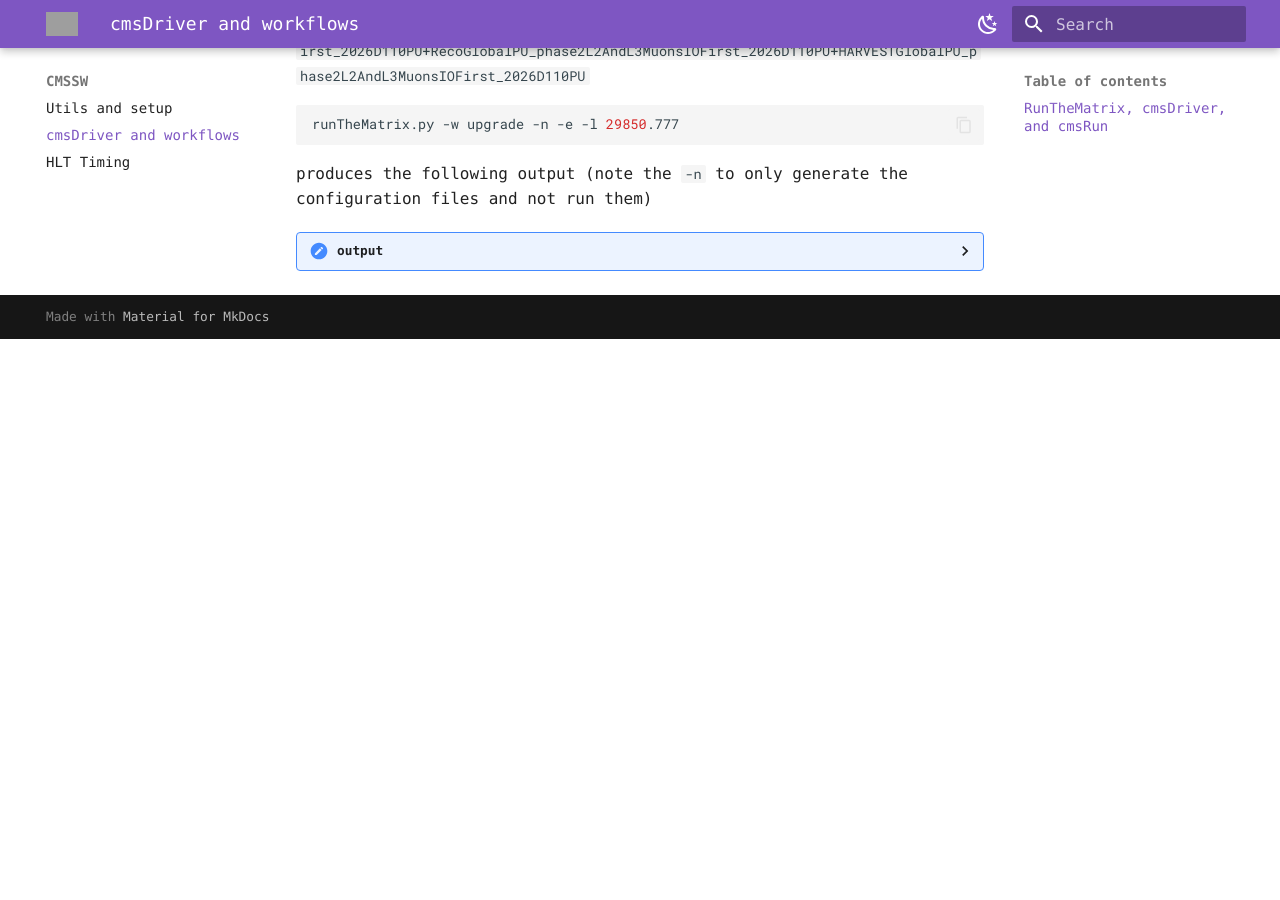
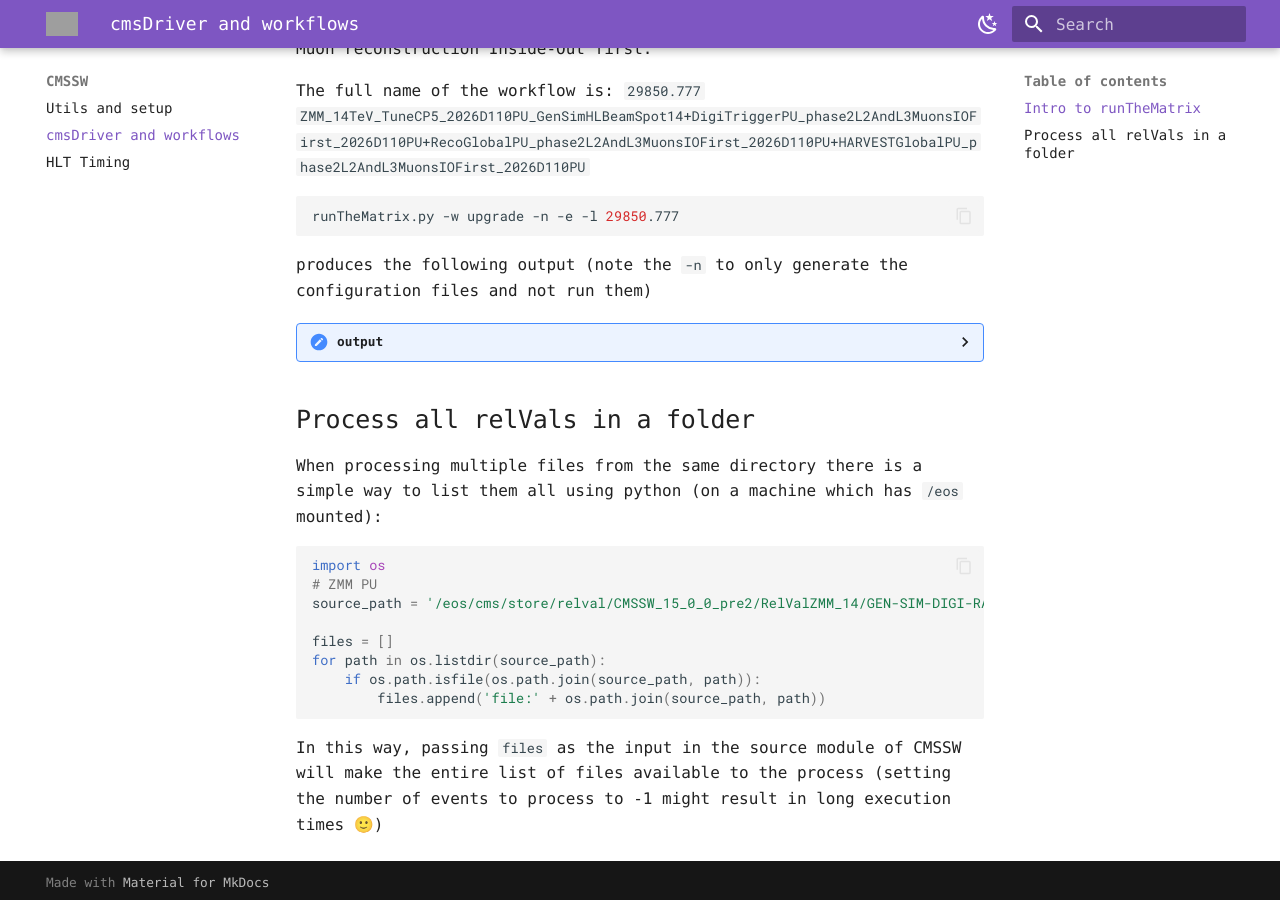
Before and after one commit to Parsifal-2045/docs, an MkDocs documentation site: the page built from docs/cmssw/driver_and_workflows.md, in a window 1280 px wide and 900 px high, scrolled down 1252 px. Built offline with MkDocs 1.6.1 and Material for MkDocs 9.7.7, drawn with Linux system fonts in a browser that asks for light colours; some web fonts are replaced; before the commit the page ends 1591 px from its top, so only the background shows below that; some of the changed text lies outside the part shown; grey boxes are pictures that could not be loaded.

Commit message:
Add section to explain how to process multiple files in CMSSW

````diff
--- a/docs/cmssw/driver_and_workflows.md
+++ b/docs/cmssw/driver_and_workflows.md
@@ -1,4 +1,7 @@
-## RunTheMatrix, cmsDriver, and cmsRun
+# RunTheMatrix, cmsDriver, and cmsRun
+This section introduces the runTheMatrix, cmsDriver and cmsRun commands/utilities for CMSSW, with some useful recipies and commands.
+
+## Intro to runTheMatrix
 runTheMatrix allows to pick and choose a workflow using its designated number. The workflow includes a series of conditions (e.g. Phase-2, geometry, era, PU, ecc.). For workflows whose number does not end with .0, process modifiers are also included. For example, the Phase-2 changes to HLT muon reconstruction are found in all workflows ending with .777 (Inside-Out reconstruction first) and .778 (Outside-In reconstruction first) (SingleMuon, TTbar, and ZMM).
 The basic approach to runTheMatrix is listing all available workflows
 ```bash
@@ -84,3 +87,20 @@ ZMM_14TeV_TuneCP5_cfi
 ```
 
 </details>
+
+
+## Process all relVals in a folder
+When processing multiple files from the same directory there is a simple way to list them all using python (on a machine which has `/eos` mounted):
+
+```python
+import os
+# ZMM PU
+source_path = '/eos/cms/store/relval/CMSSW_15_0_0_pre2/RelValZMM_14/GEN-SIM-DIGI-RAW/PU_141X_mcRun4_realistic_v3_STD_Run4D110_PU-v1/2590000/'
+
+files = []
+for path in os.listdir(source_path):
+    if os.path.isfile(os.path.join(source_path, path)):
+        files.append('file:' + os.path.join(source_path, path))
+```
+
+In this way, passing `files` as the input in the source module of CMSSW will make the entire list of files available to the process (setting the number of events to process to -1 might result in long execution times 🙂)
````
